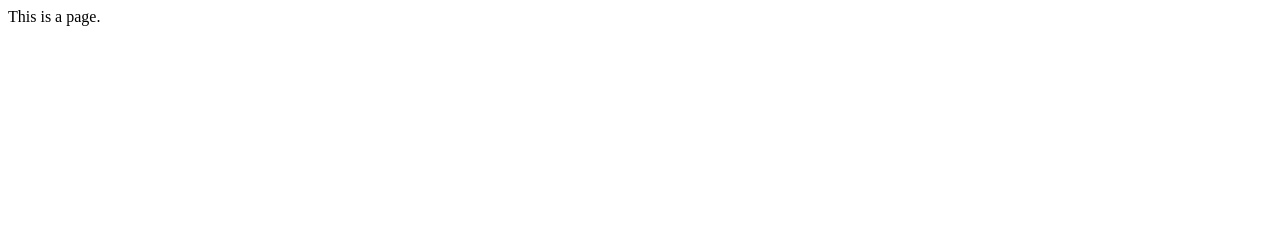
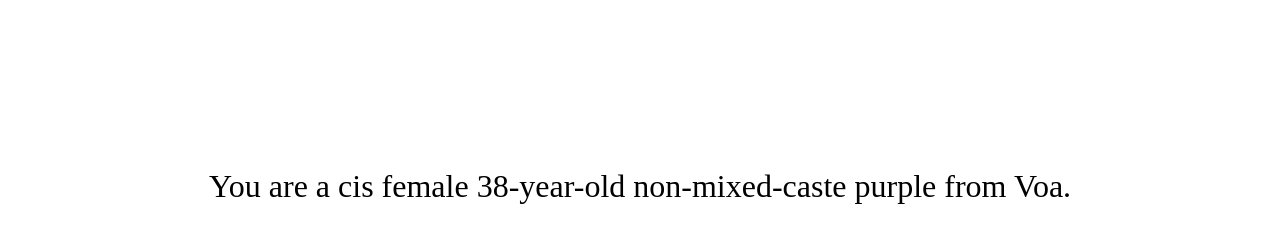
Before and after one commit to sonatagreen/random-amentan, a plain HTML site: page index.html in a window 1280 px wide. Drawn offline with Linux system fonts and the light colour scheme.

Commit message:
Initial commit for random-amentan

```diff
--- a/index.html
+++ b/index.html
@@ -2,12 +2,12 @@
 <html lang="en">
   <head>
     <meta charset="utf-8"/>
-    <title>Page</title>
+    <title>Random Amentan</title>
     <link rel="stylesheet" type="text/css" href="style.css">
   </head>
   <body>
 
-    This is a page.
+    This page requires Javascript.
 
   </body>
   <script type="text/javascript" src="script.js"></script>
--- a/script.js
+++ b/script.js
@@ -0,0 +1,102 @@
+function pick(options) {
+    /*
+       pick() expects a two-column array with names on the left and weights on
+       the right. It returns a single name, chosen weighted-randomly. For
+       example:
+       pick([["foo",1],["bar",2]])
+       will return "foo" 1/3 of the time and "bar" the other 2/3.
+       If the last number is negative, it will be interpreted as (the negative of)
+       the desired sum-of-weights. For example:
+       pick([["foo",1],["bar",-3]])
+       is equivalent to the first example.
+    */
+
+    if (options.length == 1) {
+        return options[0][0]
+    }
+
+    var tmp = options // Work on a copy.
+
+    for (i=1; i<tmp.length; i++) {
+        if (tmp[i][1] >= 0) {
+            tmp[i][1] = tmp[i][1] + tmp[i-1][1]
+        } else {
+            if (i<tmp.length-1) {
+                throw 'PickNegativeNonlastWeight'
+            } else if (0-tmp[i][1] < tmp[i-1][1]) {
+                throw 'PickTotalOverflow'
+            } else {
+                tmp[i][1] = 0 - tmp[i][1]
+            }
+        }
+    }
+
+    var total = tmp[tmp.length-1][1]
+    var roll = Math.random()*total
+    for (i=0; i<tmp.length; i++) {
+        if (roll < tmp[i][1]) {
+            return tmp[i][0]
+        }
+    }
+}
+
+
+countriesDataSource = 'https://docs.google.com/spreadsheets/d/1u9HIF6hJkgBWRDp5rx0BjSzFNZQXlCwSKNucrmcsBh0/edit'
+country = [ //            bbMMMttt...
+    ['Alavet',               32000000],
+    ['Anitam',              600000000],
+    ['Calado',               65000000],
+    ['Cene',                800000000],
+    ['Ereith',               30000000],
+    ['Kiasu Avivei',         16000000],
+    ['Maniten Republic',     10500000],
+    ['Mesezza',              28000000],
+    ['Tapa',               1200000000],
+    ['Vidalat',               8000000],
+    ['Voa',                1200000000],
+    ['elsewhere',        -13000000000] // World population: 13 billion
+]
+
+caste = [
+    ['blue',    0.5],
+    ['green',  10  ],
+    ['yellow', 21  ],
+    ['grey',    8  ],
+    ['orange',  8  ],
+    ['purple', 52  ],
+    ['red',     0.5]
+]
+
+mixed = [
+    ['mixed-caste', 2],
+    ['non-mixed-caste', -100]
+]
+
+sex = [
+    ['male', 1],
+    ['female', 1]
+]
+
+trans = [
+    ['trans', 1],
+    ['cis', -10000]
+]
+
+
+
+myCountry = pick(country)
+
+document.body.innerText = 'You are a '+
+    pick(trans)+' '+pick(sex)+' '+
+    Math.ceil(Math.random()*40)+'-year-old '+
+    pick(mixed)+' '+pick(caste)+' '+
+    'from '+myCountry+'.'
+
+if (myCountry == 'elsewhere') {
+    var listCountries = country.map(function(row){return row[0]}).slice(0,-1).join(', ')
+
+    document.body.innerHTML += '<hr><small><i><p>' +
+        'You are <strong>not</strong> from any of the following countries:<br>' +
+        listCountries +
+        '.<p>Those are all the countries included in this version of this page, but not all the countries on Amenta; you\'re from one of the many others. See <a href="'+countriesDataSource+'">the spreadsheet</a> for a more complete list.</p></i></small>'
+}
--- a/style.css
+++ b/style.css
@@ -0,0 +1,15 @@
+body {
+    position: absolute;
+    margin: 25vh 0 0 0;
+    padding: 0 5vw 0 5vw;
+    width: 90vw;
+    overflow-x: hidden;
+    top: -1em;
+    text-align: center;
+    font-size: 200%;
+    font-family: serif;
+}
+
+small {
+    font-size: 50%;
+}
```
